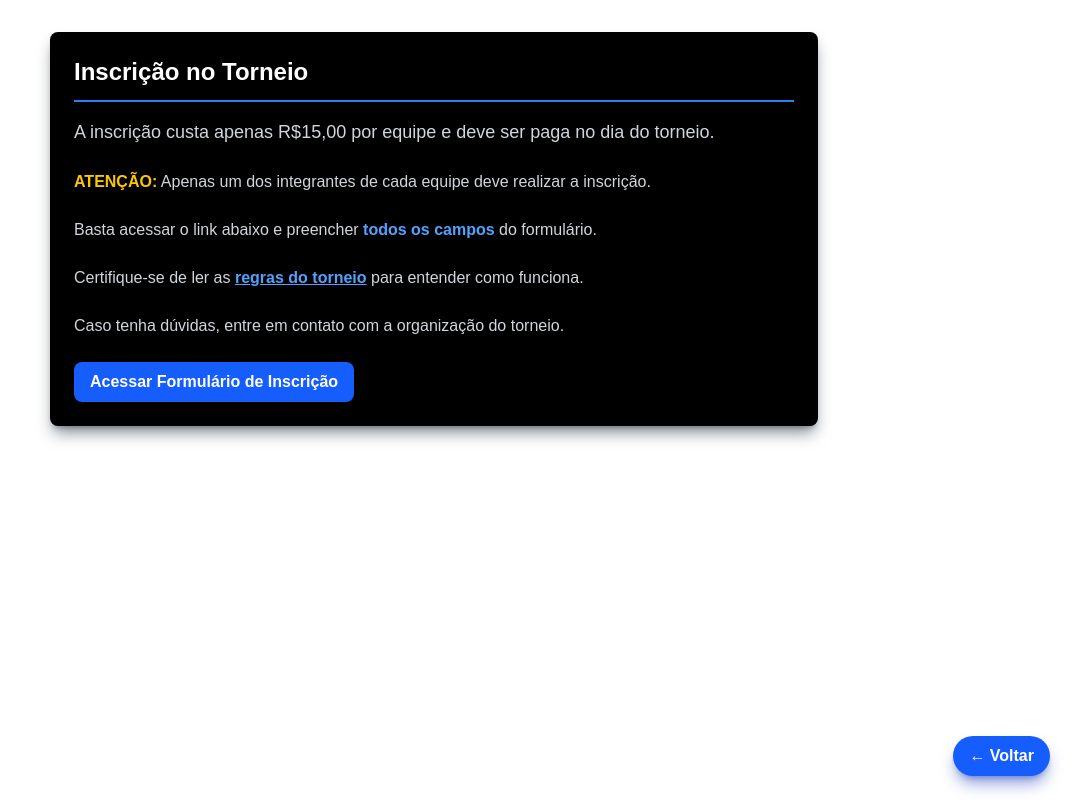
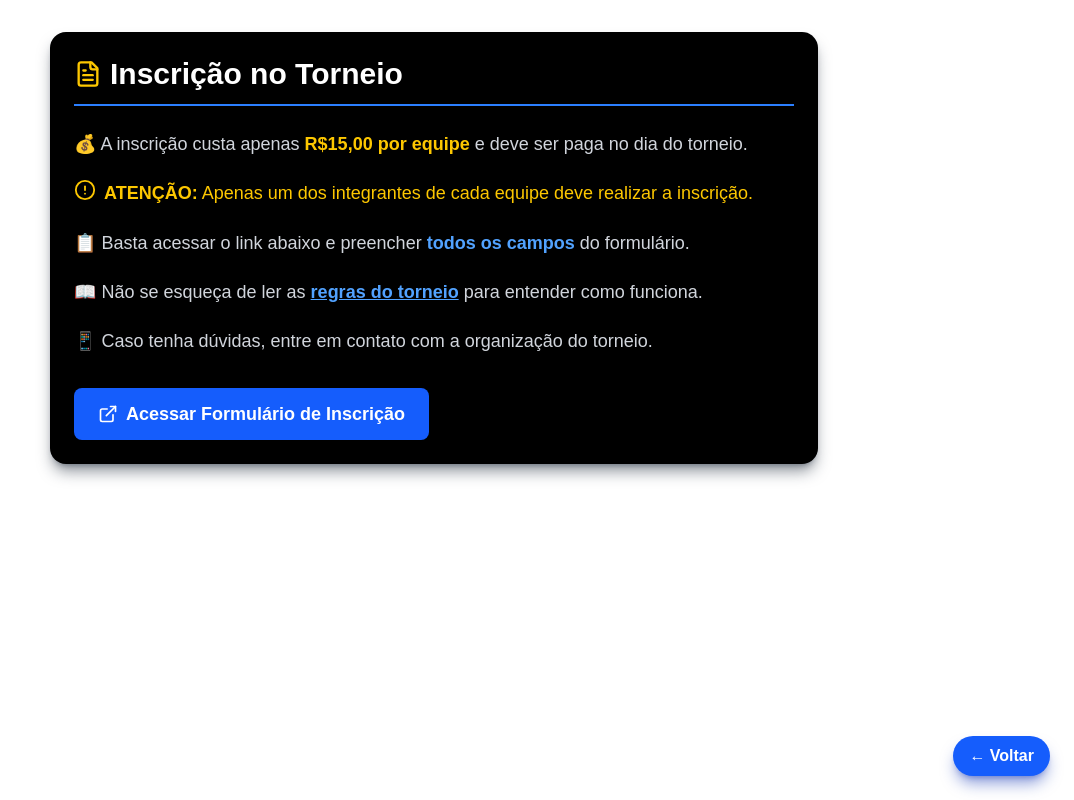
Before and after one commit to HenriqueBaetaLeite/x3, a Next.js app: page /inscricao in a window 1280 px wide. Shown: the whole page, without its empty margins (206-1280 px from the left). Built offline with nearby package versions, Linux system fonts and the light colour scheme.

Commit message:
melhora estilo

```diff
--- a/src/app/components/countdown.tsx
+++ b/src/app/components/countdown.tsx
@@ -12,7 +12,7 @@ export default function Countdown() {
   });
 
   useEffect(() => {
-    const targetDate = new Date("2025-05-10T09:00:00");
+    const targetDate = new Date("2025-05-17T09:00:00");
 
     const updateCountdown = () => {
       const now = new Date();
--- a/src/app/inscricao/page.tsx
+++ b/src/app/inscricao/page.tsx
@@ -1,51 +1,72 @@
+"use client";
 import FloatingButton from "@/app/components/floatingButton";
 import Link from "next/link";
+import { motion } from "framer-motion";
+import { FileText, AlertCircle, ExternalLink } from "lucide-react";
 
 export default function Inscricao() {
   return (
-    <div className="max-w-3xl mx-auto my-8 p-6 bg-black rounded-lg shadow-lg shadow-gray-800/50">
+    <motion.div
+      initial={{ opacity: 0, y: 30 }}
+      animate={{ opacity: 1, y: 0 }}
+      transition={{ duration: 0.6, ease: "easeOut" }}
+      className="max-w-3xl mx-auto my-8 p-6 bg-black rounded-2xl shadow-lg shadow-gray-800/50"
+    >
       <FloatingButton />
-      <h2 className="text-2xl font-bold text-white pb-3 mb-4 border-b-2 border-blue-500">
+
+      <motion.h2
+        initial={{ opacity: 0, x: -10 }}
+        animate={{ opacity: 1, x: 0 }}
+        transition={{ delay: 0.3 }}
+        className="text-3xl font-bold text-white pb-3 mb-6 border-b-2 border-blue-500 flex items-center gap-2"
+      >
+        <FileText size={28} className="text-yellow-400" />
         Inscrição no Torneio
-      </h2>
+      </motion.h2>
 
-      <p className="text-gray-300 text-lg mb-6">
-        A inscrição custa apenas R$15,00 por equipe e deve ser paga no dia do
-        torneio.
+      <div className="text-gray-300 space-y-5 text-lg leading-relaxed">
+        <p>
+          💰 A inscrição custa apenas{" "}
+          <span className="text-yellow-400 font-semibold">R$15,00 por equipe</span>{" "}
+          e deve ser paga no dia do torneio.
         </p>
 
-      <p className="text-gray-300 mb-6">
-        <span className="text-yellow-400 font-semibold">ATENÇÃO:</span> Apenas
-        um dos integrantes de cada equipe deve realizar a inscrição.
+        <p className="flex items-start gap-2 text-yellow-400">
+          <AlertCircle size={22} />
+          <span>
+            <strong>ATENÇÃO:</strong> Apenas um dos integrantes de cada equipe deve
+            realizar a inscrição.
+          </span>
         </p>
 
-      <p className="text-gray-300 mb-6">
-        Basta acessar o link abaixo e preencher{" "}
+        <p>
+          📋 Basta acessar o link abaixo e preencher{" "}
           <span className="text-blue-400 font-semibold">todos os campos</span> do
           formulário.
         </p>
-      <p className="text-gray-300 mb-6">
-        Certifique-se de ler as{" "}
-        <span className="text-blue-400 font-semibold">
-          <Link href="/regras" className="underline">
+
+        <p>
+          📖 Não se esqueça de ler as{" "}
+          <Link href="/regras" className="underline text-blue-400 font-semibold">
             regras do torneio
-          </Link>
-        </span>{" "}
+          </Link>{" "}
           para entender como funciona.
         </p>
 
-      <p className="text-gray-300 mb-6">
-        Caso tenha dúvidas, entre em contato com a organização do torneio.
-      </p>
+        <p>📱 Caso tenha dúvidas, entre em contato com a organização do torneio.</p>
+      </div>
 
-      <a
+      <motion.a
+        whileHover={{ scale: 1.05 }}
+        whileTap={{ scale: 0.98 }}
         href="https://docs.google.com/forms/d/e/1FAIpQLScapYnni23CJcsaM1QvT7xZWtZL5L2zQmf1FOB_3ubTQh80rw/viewform?usp=dialog"
         target="_blank"
         rel="noopener noreferrer"
-        className="inline-block bg-blue-600 hover:bg-blue-700 text-white font-bold py-2 px-4 rounded-lg shadow-md transition-all duration-300"
+        className="mt-8 inline-flex items-center gap-2 bg-blue-600 hover:bg-blue-700 text-white font-bold py-3 px-6 rounded-lg shadow-md transition-all duration-300 text-lg"
       >
+        <ExternalLink size={20} />
         Acessar Formulário de Inscrição
-      </a>
-    </div>
+      </motion.a>
+    </motion.div>
   );
 }
--- a/src/app/page.tsx
+++ b/src/app/page.tsx
@@ -1,4 +1,5 @@
 "use client";
+import { motion } from "framer-motion";
 import Countdown from "@/app/components/countdown";
 import Image from "next/image";
 import Link from "next/link";
@@ -7,6 +8,10 @@ export default function Home() {
   return (
     <div className="min-h-screen bg-black text-white p-6 sm:p-20 font-[family-name:var(--font-geist-sans)] flex flex-col items-center justify-between gap-16">
       <main className="max-w-3xl w-full flex flex-col items-center text-center gap-10">
+        <motion.div
+          animate={{ y: [0, -8, 0] }}
+          transition={{ duration: 2, ease: "easeInOut" }}
+        >
           <Image
             src="/logo.png"
             alt="Logo do Campeonato"
@@ -15,15 +20,16 @@ export default function Home() {
             priority
             className="rounded-xl shadow-lg shadow-gray-800/50"
           />
+        </motion.div>
 
         <h1 className="text-4xl font-bold text-yellow-400 drop-shadow-lg">
-          Campeonato Futsal 3x3 com Regras Adaptadas!
+          Campeonato Futsal 3x3!
         </h1>
 
         <div className="text-gray-300 text-lg space-y-4">
           <p>
             Inscreva sua equipe e venha participar de uma competição cheia de{" "}
-            <span className="text-blue-400 font-semibold">emoção</span> ,{" "}
+            <span className="text-blue-400 font-semibold">emoção</span>,{" "}
             <span className="text-blue-400 font-semibold">
               criatividade e muitos dribles!
             </span>
@@ -32,7 +38,7 @@ export default function Home() {
           <p>
             🏆 Premiação para os vencedores e sorteio de brindes exclusivos!
           </p>
-          <p>📅 Dia 10 de maio, às 9h, na quadra do América Suburbano.</p>
+          <p>📅 Dia 17 de maio, às 9h, na quadra do América Suburbano.</p>
           <p>📍 Rua Campina Verde, 366 – Salgado Filho, BH/MG</p>
 
           <p>
@@ -44,9 +50,14 @@ export default function Home() {
           </p>
         </div>
 
-        <p>Tempo restante para o torneio iniciar:</p>
+        <p className="font-bold">Tempo restante para o início do torneio:</p>
 
+        <motion.div
+          animate={{ scale: [1, 1.05, 1] }}
+          transition={{ duration: 2.5, repeat: Infinity, ease: "easeInOut" }}
+        >
           <Countdown />
+        </motion.div>
 
         <div className="flex flex-col sm:flex-row gap-4 mt-6">
           <Link
--- a/src/app/regras/page.tsx
+++ b/src/app/regras/page.tsx
@@ -1,4 +1,5 @@
 import FloatingButton from "@/app/components/floatingButton";
+import Link from "next/link";
 
 export default function Regras() {
   return (
@@ -12,7 +13,7 @@ export default function Regras() {
         As regras serão as mesmas do futsal exceto as citadas abaixo, que
         complementam, adicionam ou substituem as regras originais.
       </p>
-      <ol className="list-decimal pl-6 space-y-4 text-white">
+      <ol className="list-decimal pl-6 space-y-4 text-white mb-5">
         <li>
           Serão <span className="font-semibold text-blue-400">3 jogadores</span>{" "}
           em cada equipe.
@@ -61,7 +62,7 @@ export default function Regras() {
               <span className="font-semibold text-blue-400">
                 tiro livre direto sem barreira e sem goleiro
               </span>
-              , da marca do centro da quadra.
+              , da marca do pênalti da própria quadra.
             </li>
             <li>
               Basta o atacante que recebeu a falta fazer o gol,{" "}
@@ -130,6 +131,20 @@ export default function Regras() {
           ocorrido.
         </li>
       </ol>
+
+      <p className="text-gray-300 mb-4">
+        As regras foram adaptadas para garantir um torneio divertido e
+        competitivo. Esperamos que todos se divirtam e joguem com respeito!
+        <br />
+        Caso tenha alguma dúvida, entre em contato com a organização.
+      </p>
+
+      <Link
+        href="/inscricao"
+        className="bg-blue-600 hover:bg-blue-700 text-white font-bold py-2 px-6 rounded-lg shadow-md transition-all duration-300 text-lg"
+      >
+        📝 Inscreva sua equipe
+      </Link>
     </div>
   );
 }
```
Also changed, not shown: src/app/components/floatingButton.tsx (+0 -13 lines). Lines whose indentation alone changed are shown as unchanged.
